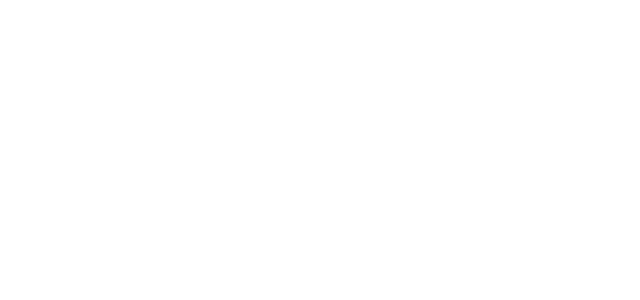
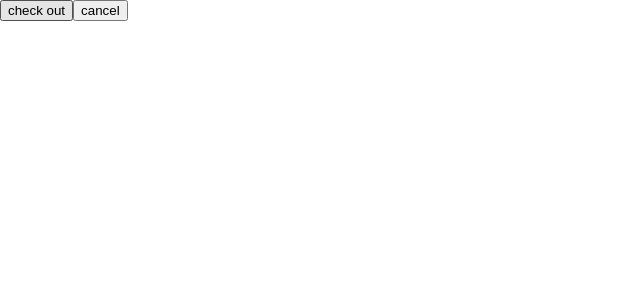
Before and after one commit to heatherpark/boba-bar, a React app: page /checkout in a window 1280 px wide. Shown: the top 300 px of the page, without its empty margins (0-640 px from the left). Built offline with nearby package versions, Linux system fonts and the light colour scheme.

Commit message:
Write handler for continuing checkout

```diff
--- a/src/containers/Checkout/Checkout.js
+++ b/src/containers/Checkout/Checkout.js
@@ -8,9 +8,15 @@ class Checkout extends Component {
     checkingOut: false
   };
 
+  handleCheckoutContinued = () => {
+    this.setState({ checkingOut: true });
+  };
+
   render() {
     return (
       <div>
+        <button onClick={this.handleCheckoutContinued}>check out</button>
+        <button>cancel</button>
         <Modal showModal={this.state.checkingOut}>
           <CheckoutForm />
         </Modal>
```
